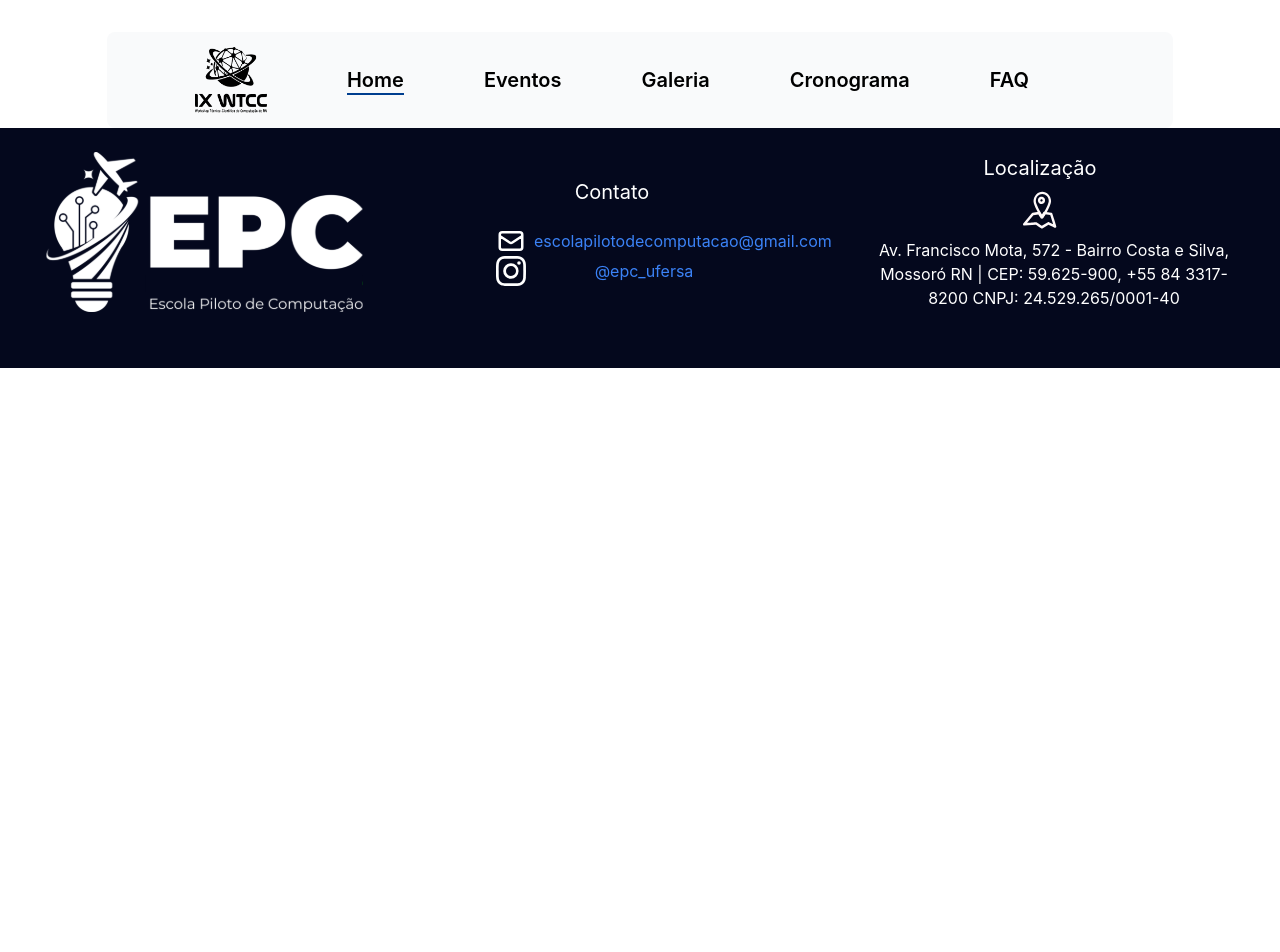
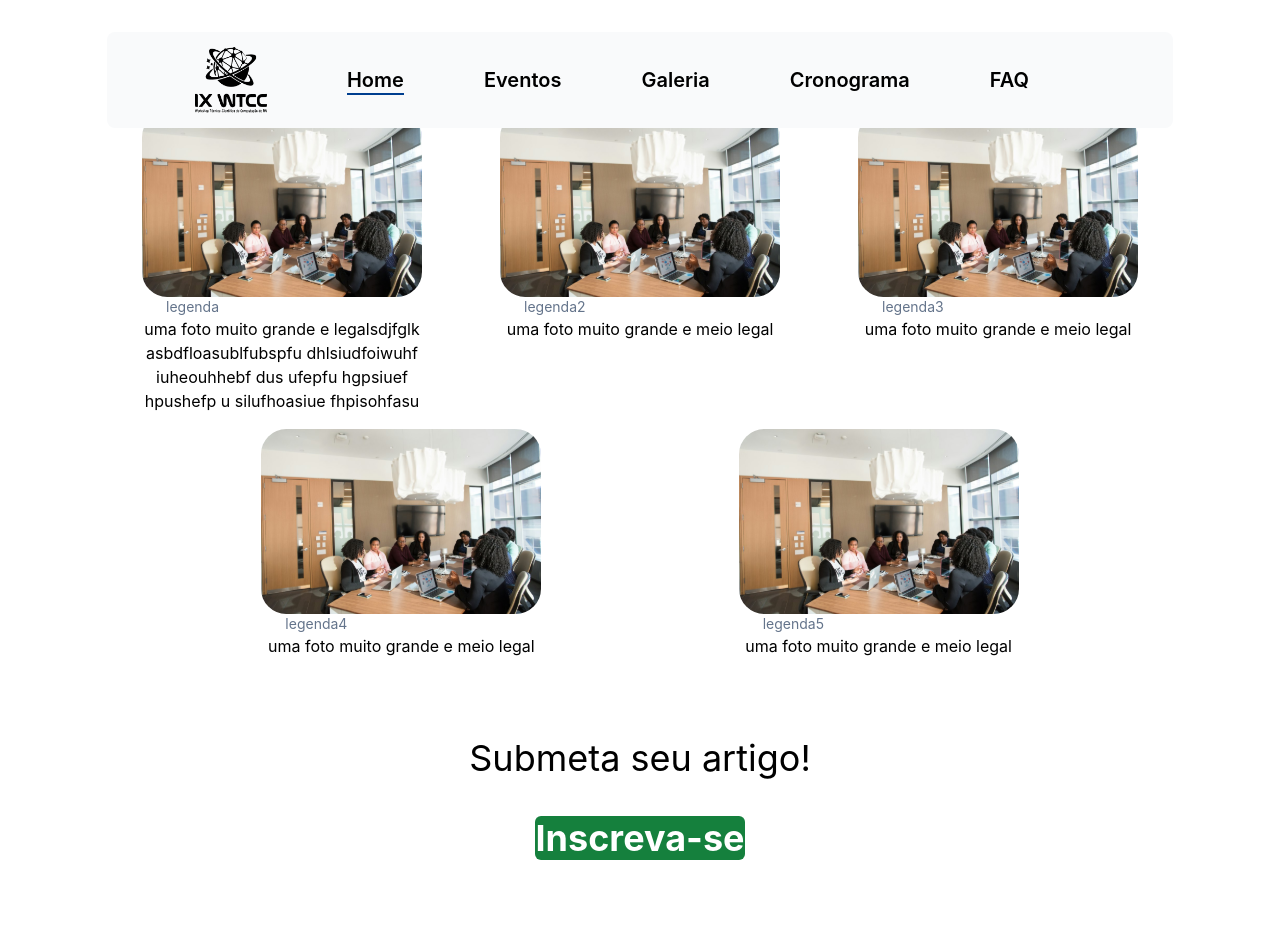
Before and after one commit to Escola-Piloto-de-Computacao/wtcc, a React (Create React App) app: page / in a window 1280 px wide. Shown: the top 952 px of the page. Before the commit the page ends 800 px from the top, so only its background shows below. Built offline with nearby package versions, Linux system fonts and the light colour scheme.

Commit message:
Scientific show V1

```diff
--- a/package.json
+++ b/package.json
@@ -12,6 +12,7 @@
     "@types/react-dom": "^18.2.19",
     "react": "^18.2.0",
     "react-dom": "^18.2.0",
+    "react-icons": "^5.0.1",
     "react-scripts": "5.0.1",
     "typescript": "^4.9.5",
     "web-vitals": "^2.1.4"
--- a/src/App.tsx
+++ b/src/App.tsx
@@ -2,11 +2,13 @@ import React from 'react';
 import './App.css';
 import Header from './components/Header/Header';
 import Footer from './components/Footer/Footer';
+import Scientificshow from './components/Scientificshow/Scientificshow';
 
 function App() {
     return (
         <div className="App">
             <Header />
+            <Scientificshow />
             <Footer />
         </div>
     );
--- /dev/null
+++ b/src/components/Scientificshow/Scientificshow.tsx
@@ -0,0 +1,72 @@
+import React from "react";
+import teste1 from "../../assets/Scientific_show/teste1.svg";
+
+const mostra = [
+    {
+        img: teste1,
+        legenda: "legenda",
+        descricao: "uma foto muito grande e legalsdjfglk asbdfloasublfubspfu dhlsiudfoiwuhf iuheouhhebf dus ufepfu hgpsiuef hpushefp u silufhoasiue fhpisohfasu"
+    },
+    {
+        img: teste1,
+        legenda: "legenda2",
+        descricao: "uma foto muito grande e meio legal"
+    },
+    {
+        img: teste1,
+        legenda: "legenda3",
+        descricao: "uma foto muito grande e meio legal"
+    },
+    {
+        img: teste1,
+        legenda: "legenda4",
+        descricao: "uma foto muito grande e meio legal"
+    },
+    {
+        img: teste1,
+        legenda: "legenda5",
+        descricao: "uma foto muito grande e meio legal"
+    }
+
+];
+
+const Botao = () => {
+    return (
+    <div className="flex justify-center text-4xl">
+        <p>
+            Submeta seu artigo! <br />
+            <br />
+            {/* Adicionar link */}
+            <a className="font-bold text-white bg-green-700 rounded-md" href="https://www.google.com.br/?hl=pt-BR">
+                Inscreva-se
+            </a>
+        </p>
+    </div>
+    )
+}
+
+const Scientific_show = () => {
+    return (
+        <div>
+            <div className="flex justify-evenly flex-wrap m-20 gap-4">
+            {
+                mostra.map((m, index) => {
+                    return (
+                        <div className="w-1/4" key={index}>
+                            <div>
+                                <img src={m.img} alt={m.descricao} />
+                                <p className="text-left text-sm text-slate-500 ml-6"> {m.legenda} </p>
+                            </div>
+
+                            <p> {m.descricao} </p>
+                        </div>
+                    )
+                })
+            }
+            </div>
+            <Botao />
+        </div>
+    );
+}
+
+export default Scientific_show;
```
Also changed, not shown: src/assets/Scientific_show/teste1.svg (added), 1 other file (tests, documents, lock files or other folders).
